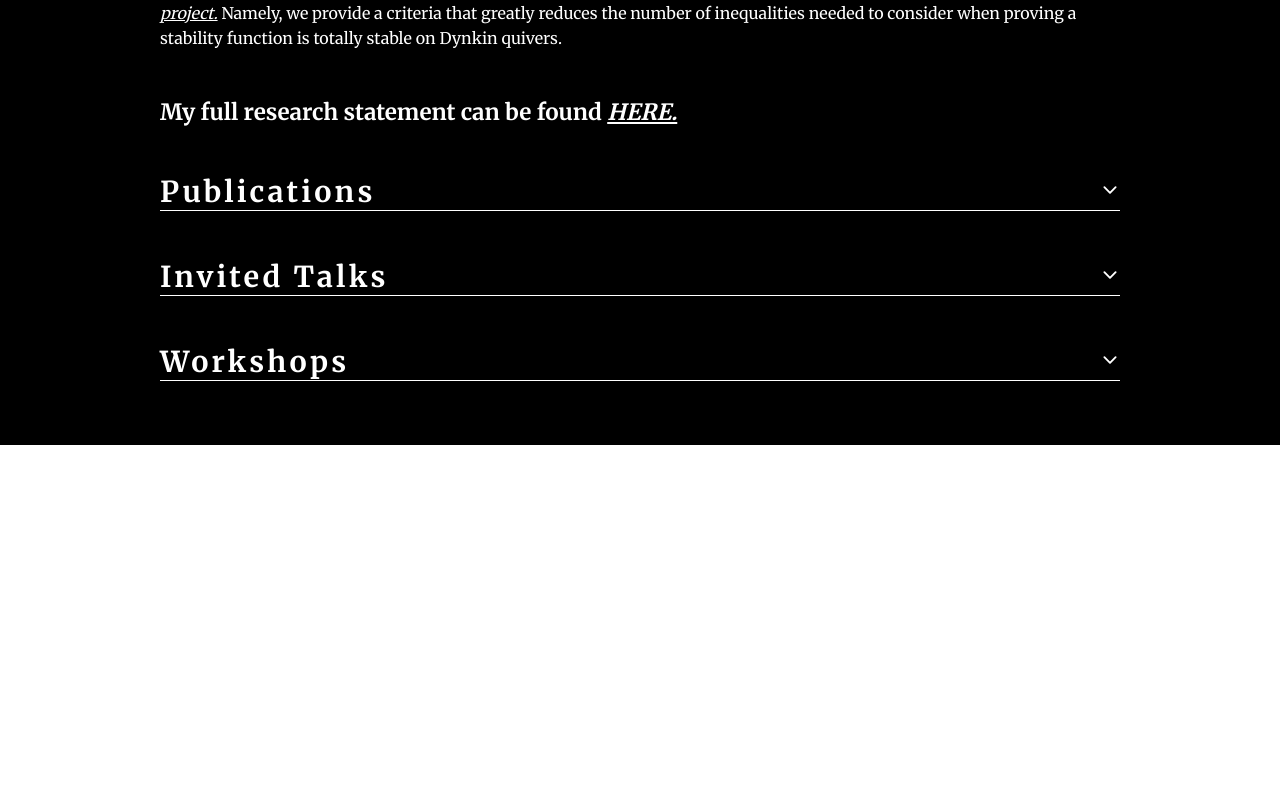
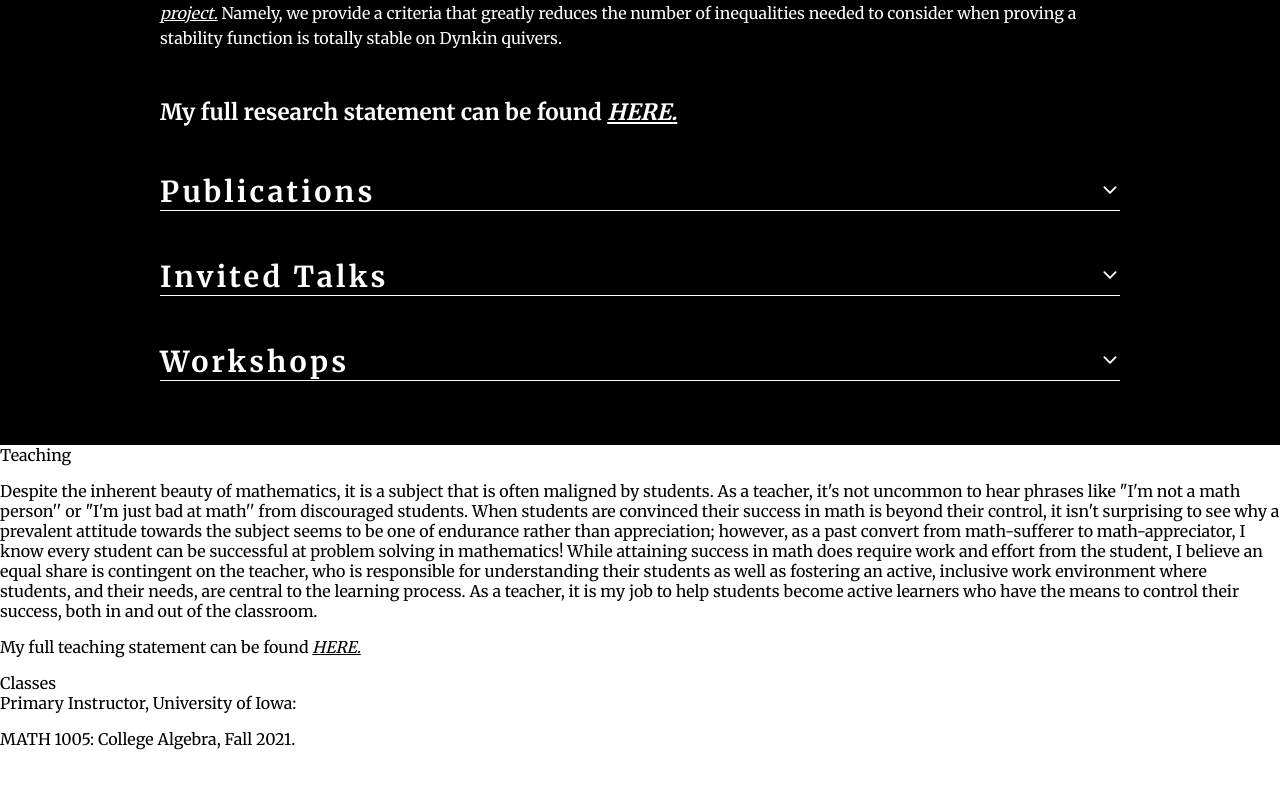
Before and after one commit to ayeyaiyai/cody-portfolio, a React (Vite) app: page / in a window 1280 px wide. Shown: the part 1857-2646 px from the top of the page. Before the commit the page ends 2366 px from the top, so only its background shows below. Built offline with nearby package versions, Linux system fonts and the light colour scheme.

Commit message:
Add Teaching content

```diff
--- a/src/components/Teaching.jsx
+++ b/src/components/Teaching.jsx
@@ -3,7 +3,28 @@ import '../styles/Teaching.css';
 function Teaching() {
     return(
         <section className='section-container' id='teaching'>
-
+            <section className='teaching-body'>
+                <div className='teaching-header'>
+                    <span className='teaching-title'>Teaching</span>
+                    <div className='teaching-underline'></div>
+                </div>
+                <section className='teaching-statement-body'>
+                    <p className='teaching-statement'>Despite the inherent beauty of mathematics, it is a subject that is often maligned by students. As a teacher, it's not uncommon to hear phrases like "I'm not a math person'' or "I'm just bad at math'' from discouraged students. When students are convinced their success in math is beyond their control, it isn't surprising to see why a prevalent attitude towards the subject seems to be one of endurance rather than appreciation; however, as a past convert from math-sufferer to math-appreciator, I know every student can be successful at problem solving in mathematics! While attaining success in math does require work and effort from the student, I believe an equal share is contingent on the teacher, who is responsible for understanding their students as well as fostering an active, inclusive work environment where students, and their needs, are central to the learning process. As a teacher, it is my job to help students become active learners who have the means to control their success, both in and out of the classroom.</p>
+                    <p className='full-teaching-statement'>My full teaching statement can be found <a href='https://drive.google.com/file/d/1hO82b6dxz3sQkWZtKGNDaiAcwlmnLVHJ/view' className='link'>HERE.</a></p>
+                </section>
+                <div className='teaching-header' id='classes-header'>
+                    <span className='teaching-title'>Classes</span>
+                    <div className='teaching-underline'></div>
+                </div>
+                <section className='classes-container'>
+                    <div className='classes-body'>
+                        <div className='classes-header header-left'>Primary Instructor, University of Iowa:</div>
+                        <div className='classes-list'>
+                            <p className='class-paragraph'>MATH 1005: College Algebra, Fall 2021.</p>
+                        </div>
+                    </div>
+                </section>
+            </section>
         </section>
     )
 }
```
